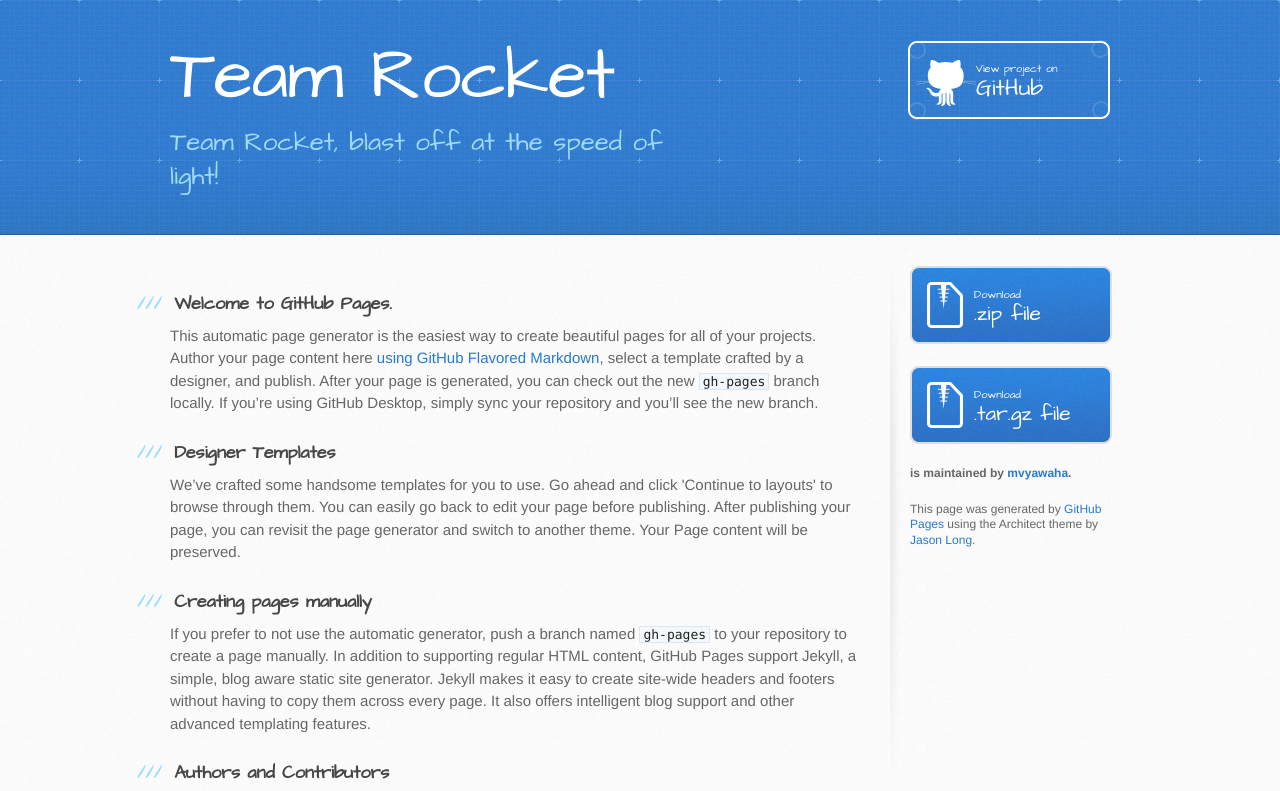
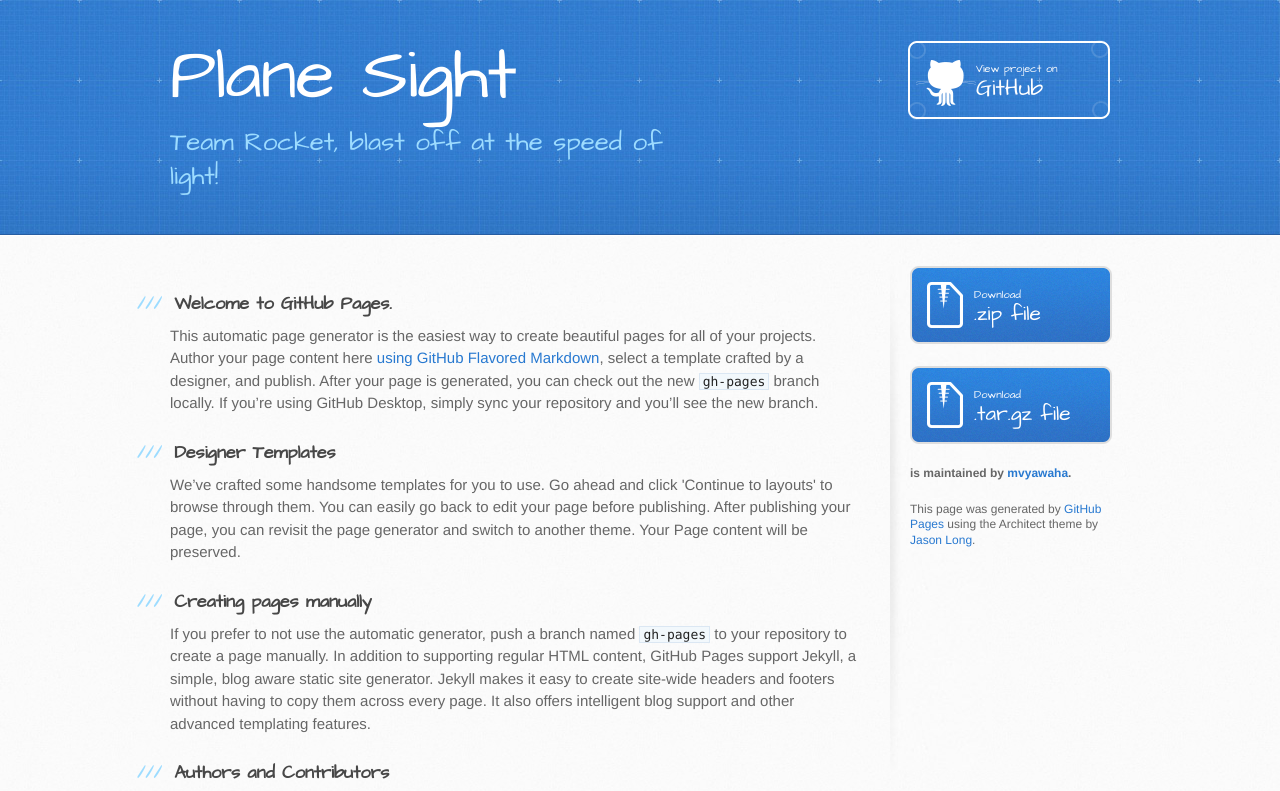
Before and after one commit to mvyawaha/teamrocket, a plain HTML site: page index.html in a window 1280 px wide. Shown: the top 791 px of the page. Drawn offline with Linux system fonts and the light colour scheme.

Commit message:
Updated landing page

```diff
--- a/index.html
+++ b/index.html
@@ -19,7 +19,7 @@
   <body>
     <header>
       <div class="inner">
-        <h1>Team Rocket</h1>
+        <h1>Plane Sight</h1>
         <h2>Team Rocket, blast off at the speed of light!</h2>
         <a href="https://github.com/mvyawaha/teamrocket" class="button"><small>View project on</small> GitHub</a>
       </div>
```
Also changed, not shown: 1 other file.
